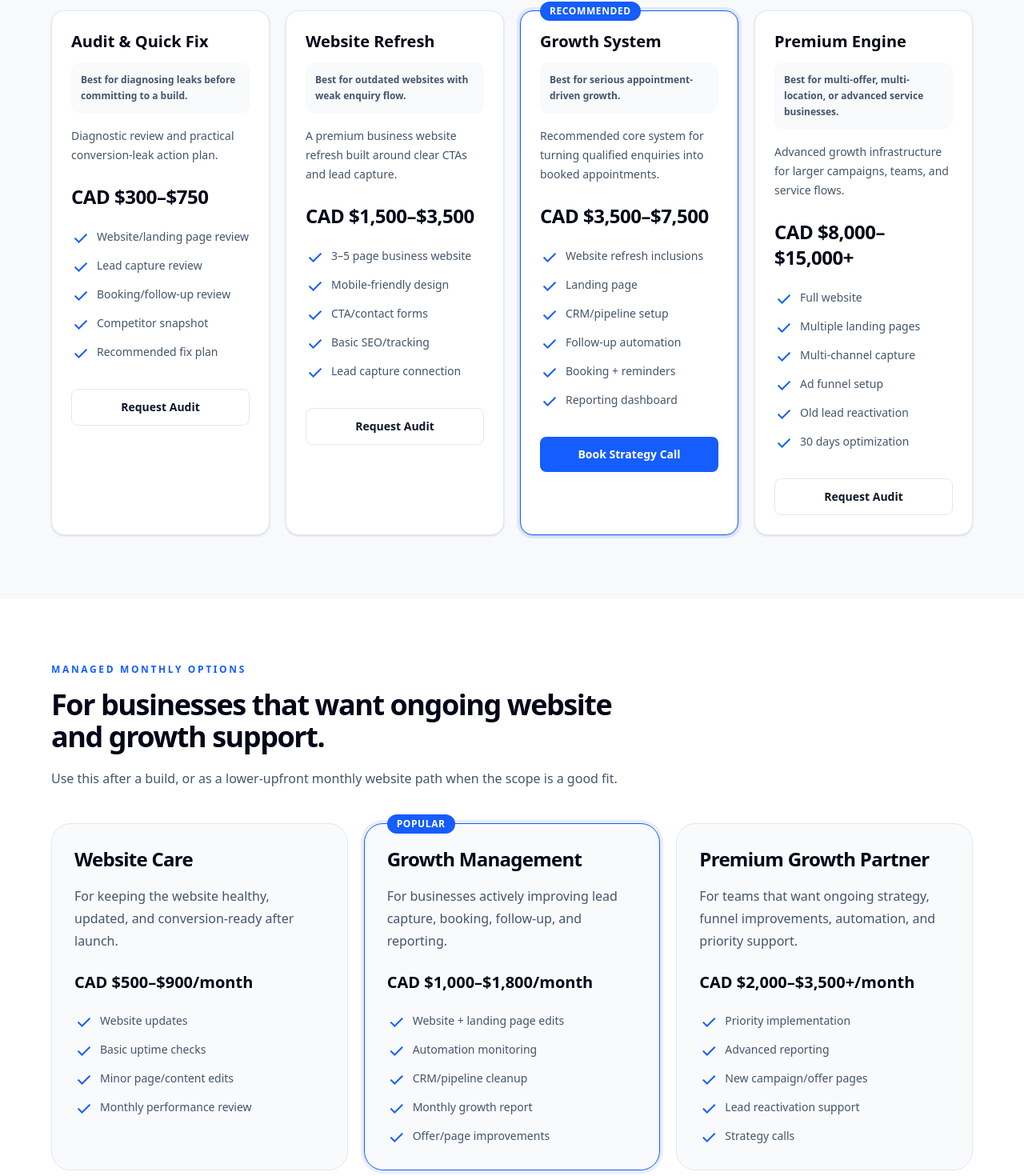
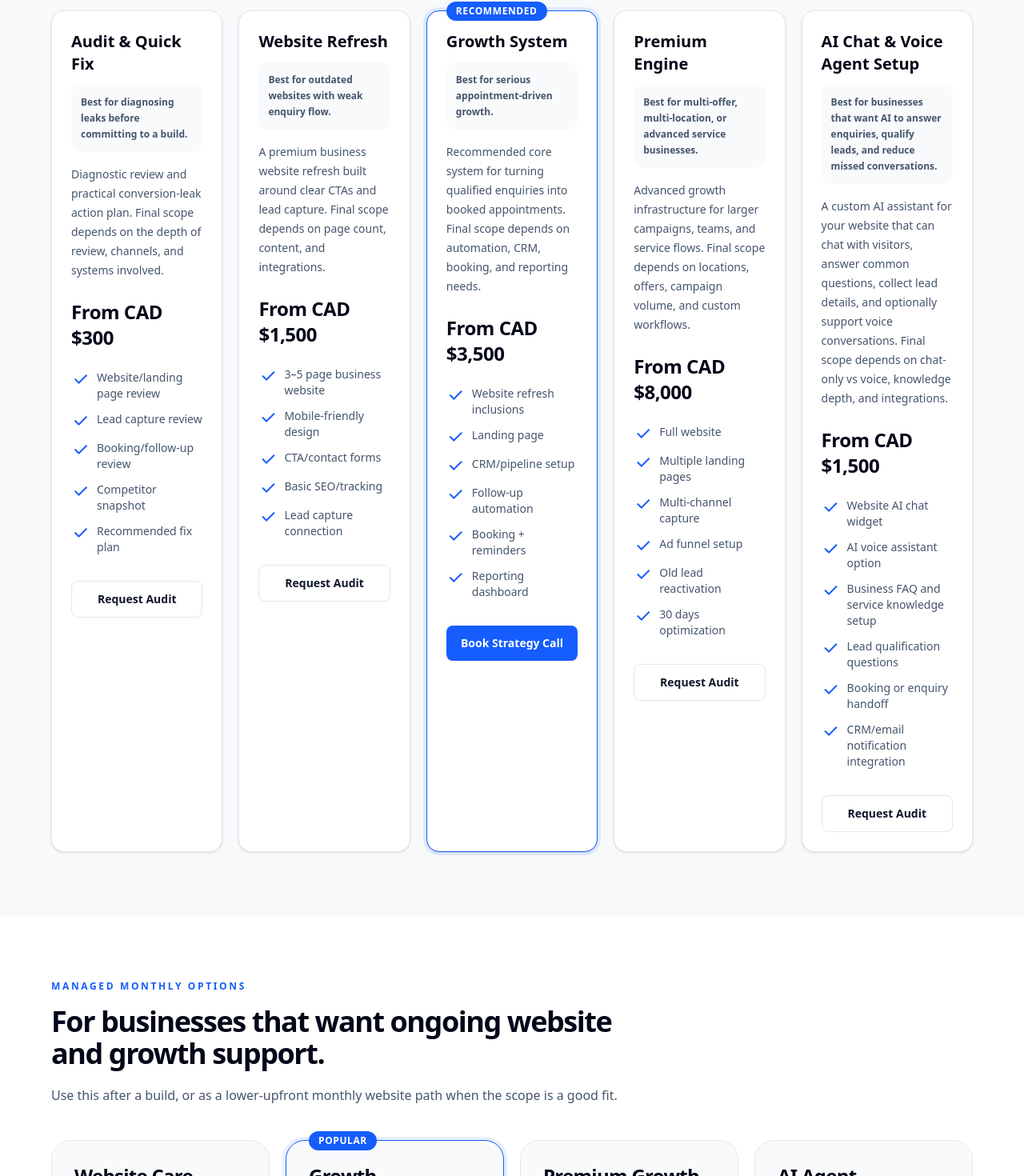
Before and after one commit to vitoteks-art/ozzilab, a Next.js app: page /pricing in a window 1280 px wide. Shown: the part 1022-2492 px from the top of the page at 80% size. Built offline with nearby package versions, Linux system fonts and the light colour scheme; no server answers.

Commit message:
Update pricing with AI agent services

```diff
--- a/src/app/pricing/page.tsx
+++ b/src/app/pricing/page.tsx
@@ -16,53 +16,66 @@ const packages = [
   {
     name: 'Audit & Quick Fix',
     bestFor: 'Best for diagnosing leaks before committing to a build.',
-    prices: { CAD: 'CAD $300–$750', GBP: '£250–£600', AUD: 'AUD $400–$900' },
-    desc: 'Diagnostic review and practical conversion-leak action plan.',
+    prices: { CAD: 'From CAD $300', GBP: 'From £250', AUD: 'From AUD $400' },
+    desc: 'Diagnostic review and practical conversion-leak action plan. Final scope depends on the depth of review, channels, and systems involved.',
     features: ['Website/landing page review', 'Lead capture review', 'Booking/follow-up review', 'Competitor snapshot', 'Recommended fix plan'],
   },
   {
     name: 'Website Refresh',
     bestFor: 'Best for outdated websites with weak enquiry flow.',
-    prices: { CAD: 'CAD $1,500–$3,500', GBP: '£1,200–£2,800', AUD: 'AUD $1,800–$4,000' },
-    desc: 'A premium business website refresh built around clear CTAs and lead capture.',
+    prices: { CAD: 'From CAD $1,500', GBP: 'From £1,200', AUD: 'From AUD $1,800' },
+    desc: 'A premium business website refresh built around clear CTAs and lead capture. Final scope depends on page count, content, and integrations.',
     features: ['3–5 page business website', 'Mobile-friendly design', 'CTA/contact forms', 'Basic SEO/tracking', 'Lead capture connection'],
   },
   {
     name: 'Growth System',
     bestFor: 'Best for serious appointment-driven growth.',
-    prices: { CAD: 'CAD $3,500–$7,500', GBP: '£2,800–£6,000', AUD: 'AUD $4,000–$8,500' },
-    desc: 'Recommended core system for turning qualified enquiries into booked appointments.',
+    prices: { CAD: 'From CAD $3,500', GBP: 'From £2,800', AUD: 'From AUD $4,000' },
+    desc: 'Recommended core system for turning qualified enquiries into booked appointments. Final scope depends on automation, CRM, booking, and reporting needs.',
     recommended: true,
     features: ['Website refresh inclusions', 'Landing page', 'CRM/pipeline setup', 'Follow-up automation', 'Booking + reminders', 'Reporting dashboard'],
   },
   {
     name: 'Premium Engine',
     bestFor: 'Best for multi-offer, multi-location, or advanced service businesses.',
-    prices: { CAD: 'CAD $8,000–$15,000+', GBP: '£6,500–£12,000+', AUD: 'AUD $9,000–$18,000+' },
-    desc: 'Advanced growth infrastructure for larger campaigns, teams, and service flows.',
+    prices: { CAD: 'From CAD $8,000', GBP: 'From £6,500', AUD: 'From AUD $9,000' },
+    desc: 'Advanced growth infrastructure for larger campaigns, teams, and service flows. Final scope depends on locations, offers, campaign volume, and custom workflows.',
     features: ['Full website', 'Multiple landing pages', 'Multi-channel capture', 'Ad funnel setup', 'Old lead reactivation', '30 days optimization'],
+  },
+  {
+    name: 'AI Chat & Voice Agent Setup',
+    bestFor: 'Best for businesses that want AI to answer enquiries, qualify leads, and reduce missed conversations.',
+    prices: { CAD: 'From CAD $1,500', GBP: 'From £1,200', AUD: 'From AUD $1,800' },
+    desc: 'A custom AI assistant for your website that can chat with visitors, answer common questions, collect lead details, and optionally support voice conversations. Final scope depends on chat-only vs voice, knowledge depth, and integrations.',
+    features: ['Website AI chat widget', 'AI voice assistant option', 'Business FAQ and service knowledge setup', 'Lead qualification questions', 'Booking or enquiry handoff', 'CRM/email notification integration'],
   },
 ]
 
 const monthlyPlans = [
   {
     name: 'Website Care',
-    prices: { CAD: 'CAD $500–$900/month', GBP: '£400–£700/month', AUD: 'AUD $700–$1,100/month' },
-    desc: 'For keeping the website healthy, updated, and conversion-ready after launch.',
+    prices: { CAD: 'From CAD $500/month', GBP: 'From £400/month', AUD: 'From AUD $700/month' },
+    desc: 'For keeping the website healthy, updated, and conversion-ready after launch. Final scope depends on update frequency and support needs.',
     features: ['Website updates', 'Basic uptime checks', 'Minor page/content edits', 'Monthly performance review'],
   },
   {
     name: 'Growth Management',
-    prices: { CAD: 'CAD $1,000–$1,800/month', GBP: '£800–£1,400/month', AUD: 'AUD $1,300–$2,200/month' },
-    desc: 'For businesses actively improving lead capture, booking, follow-up, and reporting.',
+    prices: { CAD: 'From CAD $1,000/month', GBP: 'From £800/month', AUD: 'From AUD $1,300/month' },
+    desc: 'For businesses actively improving lead capture, booking, follow-up, and reporting. Final scope depends on campaign activity and automation complexity.',
     popular: true,
     features: ['Website + landing page edits', 'Automation monitoring', 'CRM/pipeline cleanup', 'Monthly growth report', 'Offer/page improvements'],
   },
   {
     name: 'Premium Growth Partner',
-    prices: { CAD: 'CAD $2,000–$3,500+/month', GBP: '£1,600–£2,800+/month', AUD: 'AUD $2,600–$4,500+/month' },
-    desc: 'For teams that want ongoing strategy, funnel improvements, automation, and priority support.',
+    prices: { CAD: 'From CAD $2,000/month', GBP: 'From £1,600/month', AUD: 'From AUD $2,600/month' },
+    desc: 'For teams that want ongoing strategy, funnel improvements, automation, and priority support. Final scope depends on team needs, reporting depth, and campaign volume.',
     features: ['Priority implementation', 'Advanced reporting', 'New campaign/offer pages', 'Lead reactivation support', 'Strategy calls'],
+  },
+  {
+    name: 'AI Agent Management',
+    prices: { CAD: 'From CAD $500/month', GBP: 'From £400/month', AUD: 'From AUD $700/month' },
+    desc: 'For businesses that want their AI assistant monitored, improved, and kept accurate after launch. Final scope depends on conversation volume, knowledge updates, and reporting needs.',
+    features: ['AI response tuning', 'FAQ and knowledge updates', 'Conversation review', 'Lead-flow improvements', 'Monthly performance summary', 'Support for changing offers/services'],
   },
 ]
 
@@ -123,7 +136,7 @@ export default function PricingPage() {
           <p className="text-xs font-bold uppercase tracking-[0.22em] text-blue-600">Project packages</p>
           <h2 className="mt-4 text-4xl font-semibold tracking-[-0.04em]">Build once, then improve continuously.</h2>
         </div>
-        <div className="mx-auto grid max-w-[1480px] gap-5 lg:grid-cols-4">
+        <div className="mx-auto grid max-w-[1480px] gap-5 md:grid-cols-2 xl:grid-cols-5">
           {packages.map((pkg) => (
             <div key={pkg.name} className={`relative flex rounded-2xl border bg-white p-6 shadow-sm ${pkg.recommended ? 'border-blue-600 ring-4 ring-blue-600/10' : 'border-slate-200'}`}>
               {pkg.recommended ? <span className="absolute -top-3 left-6 rounded-full bg-blue-600 px-3 py-1 text-xs font-bold uppercase tracking-wider text-white">Recommended</span> : null}
@@ -149,7 +162,7 @@ export default function PricingPage() {
             <h2 className="mt-4 text-4xl font-semibold tracking-[-0.04em]">For businesses that want ongoing website and growth support.</h2>
             <p className="mt-4 leading-8 text-slate-600">Use this after a build, or as a lower-upfront monthly website path when the scope is a good fit.</p>
           </div>
-          <div className="grid gap-5 lg:grid-cols-3">
+          <div className="grid gap-5 md:grid-cols-2 xl:grid-cols-4">
             {monthlyPlans.map((plan) => (
               <div key={plan.name} className={`relative rounded-[1.5rem] border bg-slate-50 p-7 ${plan.popular ? 'border-blue-600 ring-4 ring-blue-600/10' : 'border-slate-200'}`}>
                 {plan.popular ? <span className="absolute -top-3 left-7 rounded-full bg-blue-600 px-3 py-1 text-xs font-bold uppercase tracking-wider text-white">Popular</span> : null}
```
